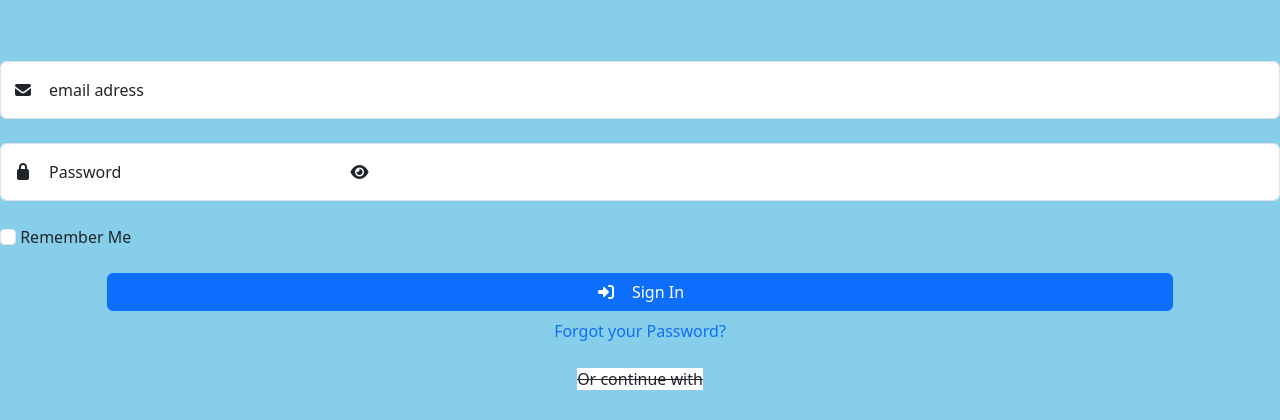
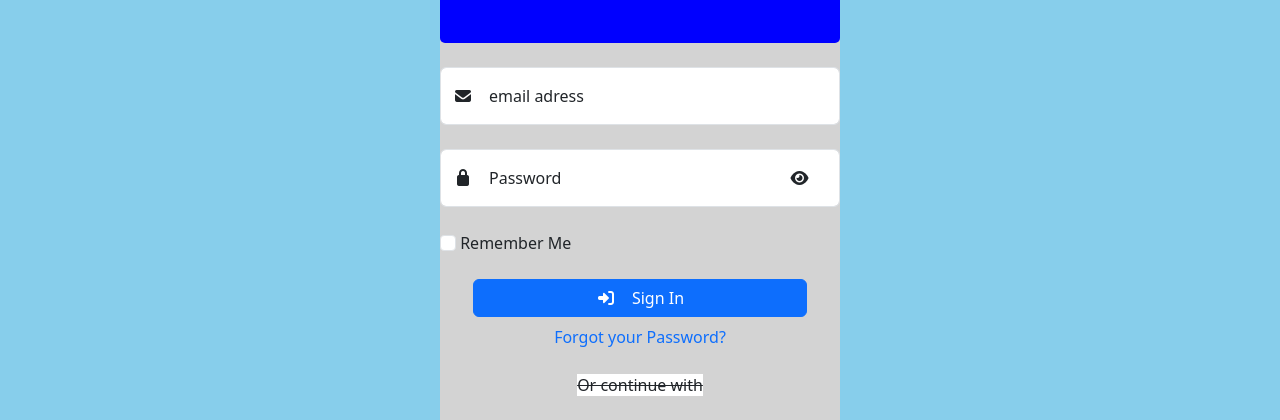
Before and after one commit to Neelimakagitha/bootstrapform, a plain HTML site: page index.html in a window 1280 px wide. Shown: the part 107-527 px from the top of the page. Drawn offline with nearby package versions, Linux system fonts and the light colour scheme.

Commit message:
Update index.html

```diff
--- a/index.html
+++ b/index.html
@@ -5,7 +5,7 @@
     <meta charset="UTF-8">
     <meta name="viewport" content="width=device-width, initial-scale=1.0">
     <title>bootsrap using forms</title>
-    <link rel="stylesheet" href="forms.css">
+    <link rel="stylesheet" href="style.css">
     <link rel="stylesheet" href="	https://cdn.jsdelivr.net/npm/bootstrap@5.3.8/dist/css/bootstrap.min.css">
     <link rel="stylesheet" href="https://cdnjs.cloudflare.com/ajax/libs/font-awesome/7.0.1/css/all.min.css">
 </head>
```
